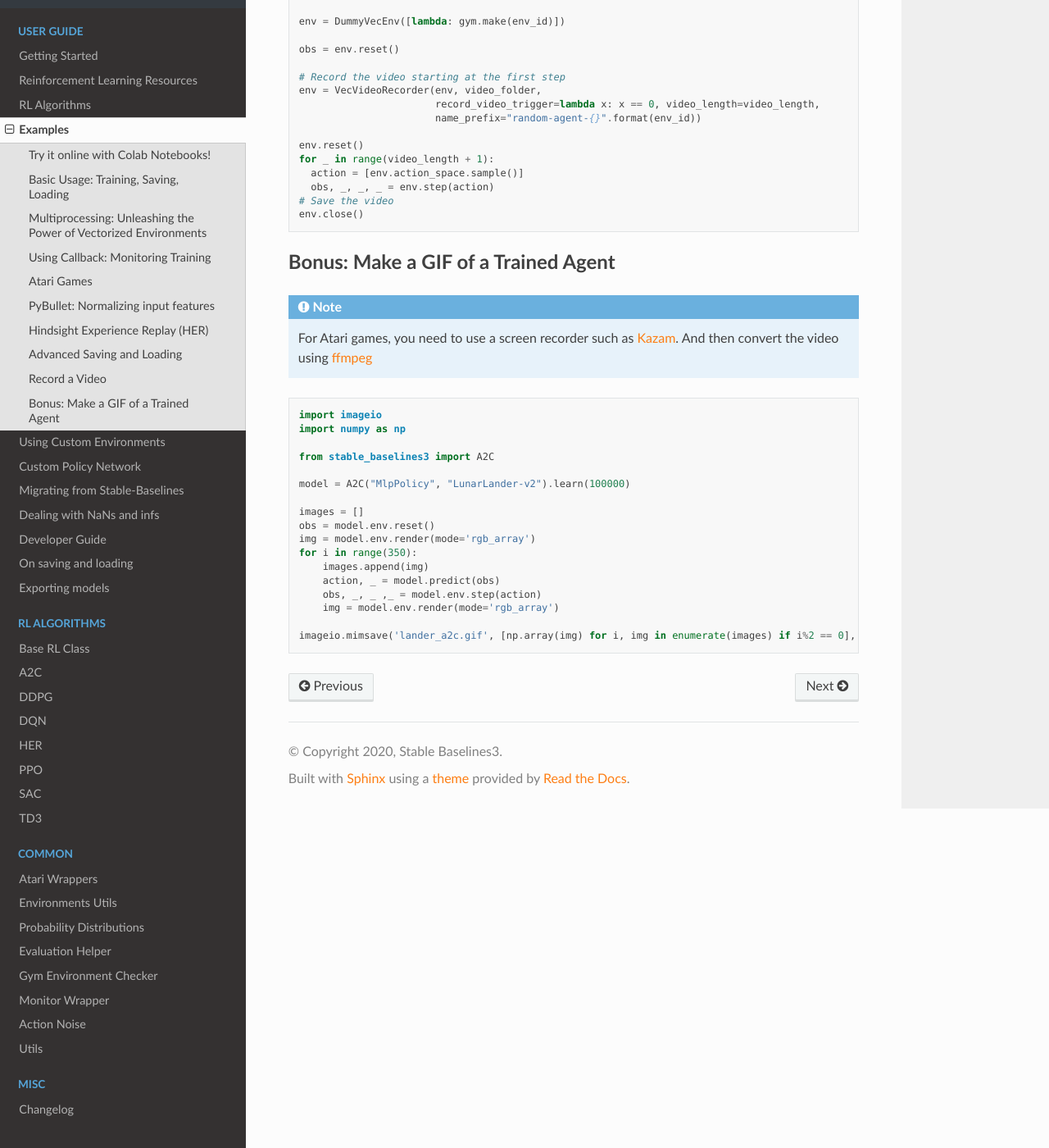
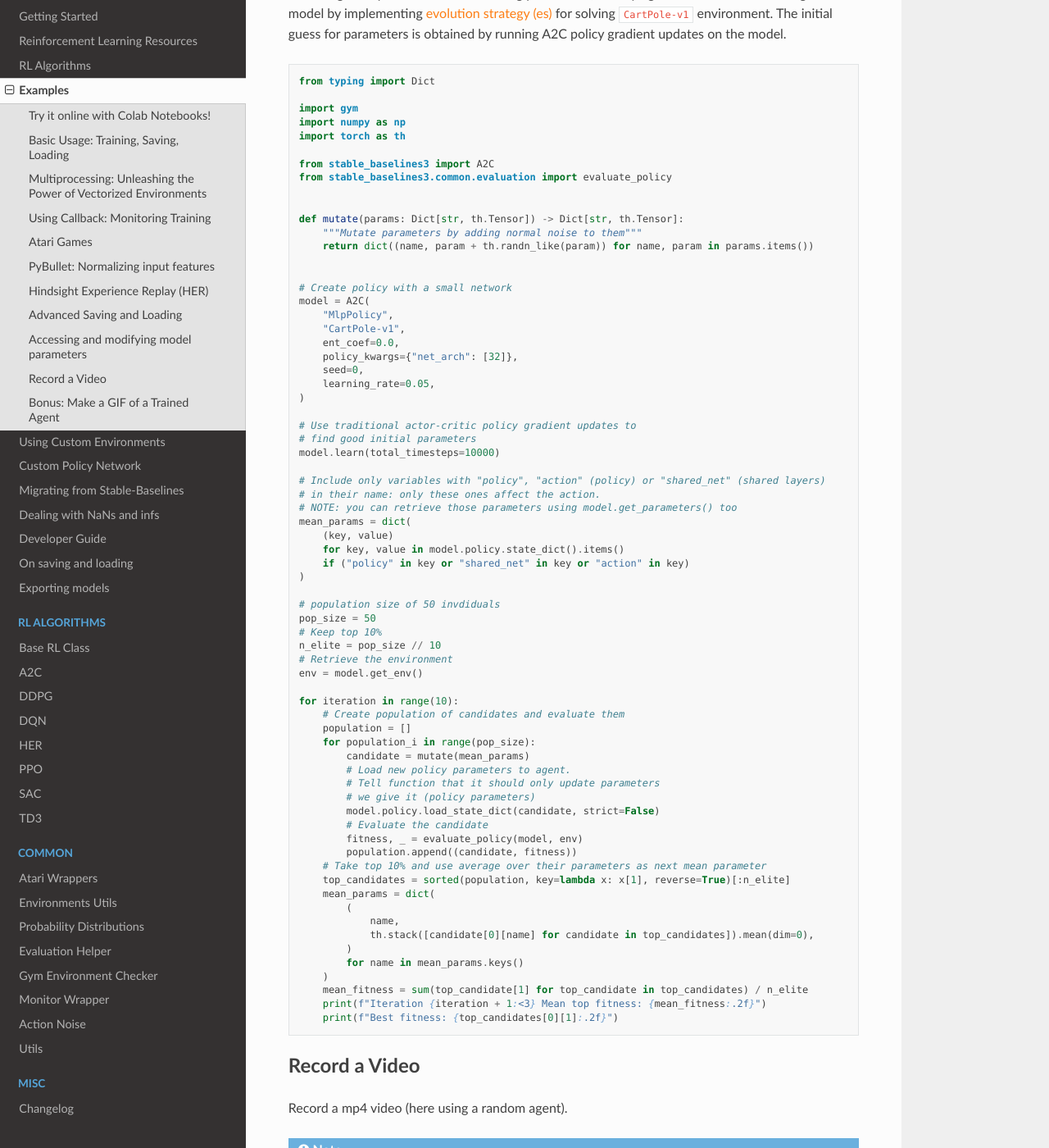
Before and after one commit to DLR-RM/stable-baselines3, a Sphinx documentation site: the page built from docs/guide/examples.rst, in a window 1280 px wide and 1400 px high, scrolled down 10041 px. Shown: the whole window at 82% size. Built offline with Sphinx 7.4.7 and the Read the Docs theme 2.0.0, drawn with Linux system fonts in a browser that asks for light colours; pages that are not in the unit, such as notebooks, are missing from menus; some of the changed text lies outside the part shown.

Commit message:
Add example for get/set parameters

```diff
--- a/docs/guide/examples.rst
+++ b/docs/guide/examples.rst
@@ -491,6 +491,98 @@ Behind the scene, SB3 uses an :ref:`EvalCallback <callbacks>`.
 
 
 
+Accessing and modifying model parameters
+----------------------------------------
+
+You can access model's parameters via ``load_parameters`` and ``get_parameters`` functions,
+or via ``model.policy.state_dict()`` (and ``load_state_dict()``),
+which use dictionaries that map variable names to PyTorch tensors.
+
+These functions are useful when you need to e.g. evaluate large set of models with same network structure,
+visualize different layers of the network or modify parameters manually.
+
+Policies also offers a simple way to save/load weights as a NumPy vector, using ``parameters_to_vector()``
+and ``load_from_vector()`` method.
+
+Following example demonstrates reading parameters, modifying some of them and loading them to model
+by implementing `evolution strategy (es) <http://blog.otoro.net/2017/10/29/visual-evolution-strategies/>`_
+for solving ``CartPole-v1`` environment. The initial guess for parameters is obtained by running
+A2C policy gradient updates on the model.
+
+.. code-block:: python
+
+  from typing import Dict
+
+  import gym
+  import numpy as np
+  import torch as th
+
+  from stable_baselines3 import A2C
+  from stable_baselines3.common.evaluation import evaluate_policy
+
+
+  def mutate(params: Dict[str, th.Tensor]) -> Dict[str, th.Tensor]:
+      """Mutate parameters by adding normal noise to them"""
+      return dict((name, param + th.randn_like(param)) for name, param in params.items())
+
+
+  # Create policy with a small network
+  model = A2C(
+      "MlpPolicy",
+      "CartPole-v1",
+      ent_coef=0.0,
+      policy_kwargs={"net_arch": [32]},
+      seed=0,
+      learning_rate=0.05,
+  )
+
+  # Use traditional actor-critic policy gradient updates to
+  # find good initial parameters
+  model.learn(total_timesteps=10000)
+
+  # Include only variables with "policy", "action" (policy) or "shared_net" (shared layers)
+  # in their name: only these ones affect the action.
+  # NOTE: you can retrieve those parameters using model.get_parameters() too
+  mean_params = dict(
+      (key, value)
+      for key, value in model.policy.state_dict().items()
+      if ("policy" in key or "shared_net" in key or "action" in key)
+  )
+
+  # population size of 50 invdiduals
+  pop_size = 50
+  # Keep top 10%
+  n_elite = pop_size // 10
+  # Retrieve the environment
+  env = model.get_env()
+
+  for iteration in range(10):
+      # Create population of candidates and evaluate them
+      population = []
+      for population_i in range(pop_size):
+          candidate = mutate(mean_params)
+          # Load new policy parameters to agent.
+          # Tell function that it should only update parameters
+          # we give it (policy parameters)
+          model.policy.load_state_dict(candidate, strict=False)
+          # Evaluate the candidate
+          fitness, _ = evaluate_policy(model, env)
+          population.append((candidate, fitness))
+      # Take top 10% and use average over their parameters as next mean parameter
+      top_candidates = sorted(population, key=lambda x: x[1], reverse=True)[:n_elite]
+      mean_params = dict(
+          (
+              name,
+              th.stack([candidate[0][name] for candidate in top_candidates]).mean(dim=0),
+          )
+          for name in mean_params.keys()
+      )
+      mean_fitness = sum(top_candidate[1] for top_candidate in top_candidates) / n_elite
+      print(f"Iteration {iteration + 1:<3} Mean top fitness: {mean_fitness:.2f}")
+      print(f"Best fitness: {top_candidates[0][1]:.2f}")
+
+
+
 Record a Video
 --------------
 
--- a/docs/misc/changelog.rst
+++ b/docs/misc/changelog.rst
@@ -43,6 +43,8 @@ Documentation:
 - Enabled doc for ``CnnPolicies``
 - Added advanced saving and loading example
 - Added base doc for exporting models
+- Added example for getting and setting model parameters
+
 
 Pre-Release 0.9.0 (2020-10-03)
 ------------------------------
```
